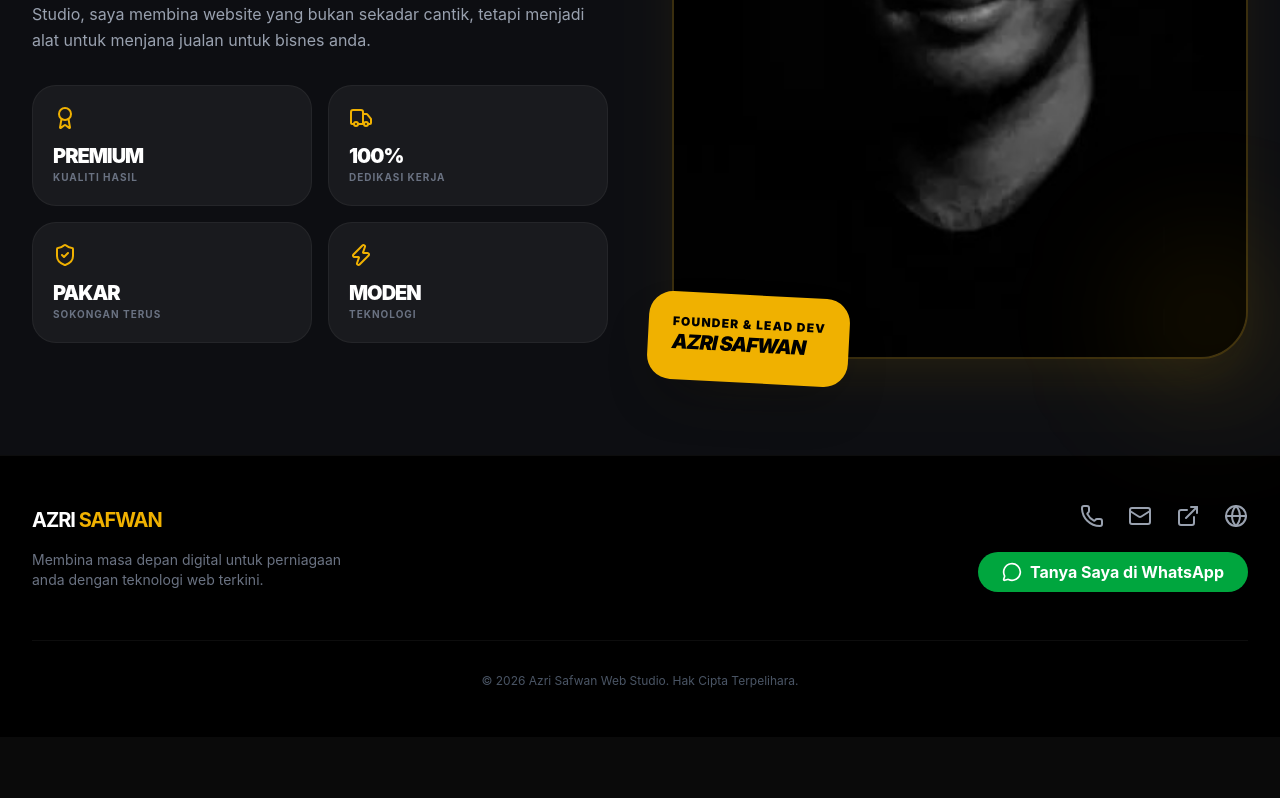
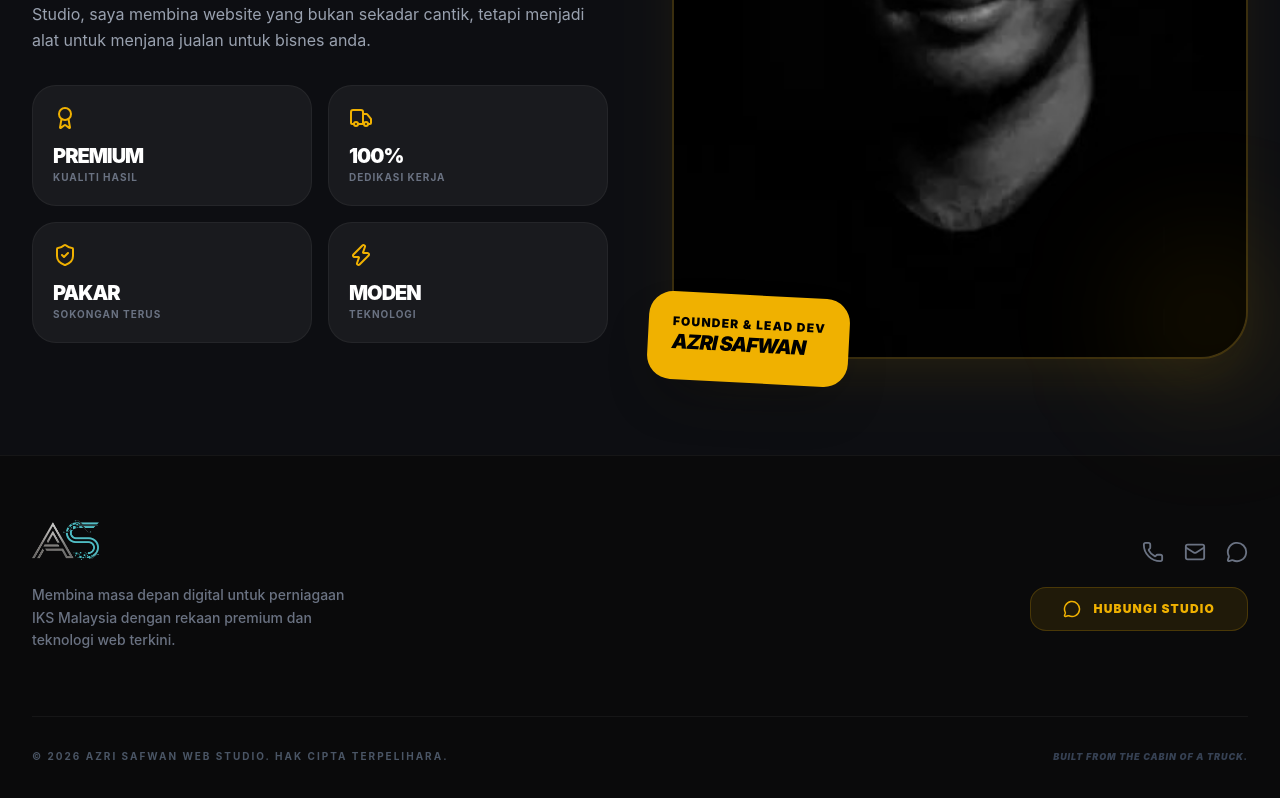
Before and after one commit to azrisafwan95/Azri-safwan-web-studio, a React (Vite) app: page / in a window 1280 px wide. Shown: the part 3301-4099 px from the top of the page. Before the commit the page ends 4038 px from the top, so only its background shows below. Built offline with nearby package versions, Linux system fonts and the light colour scheme.

Commit message:
Update Footer component with new social links and styles

```diff
--- a/src/components/Footer.tsx
+++ b/src/components/Footer.tsx
@@ -1,41 +1,62 @@
-import { Globe, Mail, Phone, MessageCircle, ExternalLink } from 'lucide-react';
+import { Mail, Phone, MessageCircle, LinkedIn, Github } from 'lucide-react';
 
 const Footer = () => {
+  const currentYear = new Date().getFullYear();
+  const phone = "601121281024";
+  const email = "azrisafwan.studio@gmail.com"; // Abang boleh tukar email ni nanti
+
   return (
-    <footer className="bg-black py-12 border-t border-white/5">
+    <footer className="bg-[#0a0a0b] py-16 border-t border-white/5">
       <div className="max-w-7xl mx-auto px-4 sm:px-6 lg:px-8">
-        <div className="flex flex-col md:flex-row justify-between items-center gap-8">
-          <div>
-            <div className="flex items-center space-x-2 mb-4">
-              <span className="text-xl font-bold tracking-tighter text-white">
-                AZRI <span className="text-yellow-500">SAFWAN</span>
-              </span>
+        <div className="flex flex-col md:flex-row justify-between items-start md:items-center gap-12">
+
+          {/* Logo & Description */}
+          <div className="flex flex-col items-start">
+            <div className="flex items-center mb-6">
+              <img
+                src="/logo-azri-safwan.png"
+                alt="Azri Safwan Logo"
+                className="h-10 w-auto opacity-80"
+              />
             </div>
-            <p className="text-gray-500 text-sm max-w-xs">
-              Membina masa depan digital untuk perniagaan anda dengan teknologi web terkini.
+            <p className="text-gray-500 text-sm max-w-xs leading-relaxed font-medium">
+              Membina masa depan digital untuk perniagaan IKS Malaysia dengan rekaan premium dan teknologi web terkini.
             </p>
           </div>
 
-          <div className="flex flex-col items-center md:items-end gap-6">
-            <div className="flex gap-6">
-              <a href="#" className="text-gray-400 hover:text-yellow-500 transition-colors"><Phone size={24} /></a>
-              <a href="#" className="text-gray-400 hover:text-yellow-500 transition-colors"><Mail size={24} /></a>
-              <a href="#" className="text-gray-400 hover:text-yellow-500 transition-colors"><ExternalLink size={24} /></a>
-              <a href="#" className="text-gray-400 hover:text-yellow-500 transition-colors"><Globe size={24} /></a>
+          {/* Contact & Socials */}
+          <div className="flex flex-col items-start md:items-end gap-6 w-full md:w-auto">
+            <div className="flex gap-5">
+              <a href={`tel:+${phone}`} className="text-gray-500 hover:text-yellow-500 transition-all hover:-translate-y-1">
+                <Phone size={22} />
+              </a>
+              <a href={`mailto:${email}`} className="text-gray-500 hover:text-yellow-500 transition-all hover:-translate-y-1">
+                <Mail size={22} />
+              </a>
+              {/* LinkedIn Placeholder - Bila abang dah ada link, letak kat href tu */}
+              <a href="#" className="text-gray-500 hover:text-yellow-500 transition-all hover:-translate-y-1">
+                <MessageCircle size={22} />
+              </a>
             </div>
 
             <a
-              href="https://wa.me/60123456789"
-              className="flex items-center gap-2 bg-green-600 hover:bg-green-700 text-white px-6 py-2 rounded-full font-bold transition-transform hover:scale-105"
+              href={`https://wa.me/${phone}?text=Salam Azri Safwan Studio. Saya ingin bertanya tentang servis website.`}
+              target="_blank"
+              rel="noopener noreferrer"
+              className="flex items-center gap-3 bg-yellow-500/10 border border-yellow-500/20 text-yellow-500 px-8 py-3 rounded-2xl font-black text-xs uppercase tracking-widest transition-all hover:bg-yellow-500 hover:text-black hover:shadow-[0_0_20px_rgba(234,179,8,0.3)]"
             >
-              <MessageCircle size={20} /> Tanya Saya di WhatsApp
+              <MessageCircle size={18} /> Hubungi Studio
             </a>
           </div>
         </div>
 
-        <div className="mt-12 pt-8 border-t border-white/5 text-center">
-          <p className="text-gray-600 text-xs">
-            © {new Date().getFullYear()} Azri Safwan Web Studio. Hak Cipta Terpelihara.
+        {/* Bottom Bar */}
+        <div className="mt-16 pt-8 border-t border-white/5 flex flex-col md:flex-row justify-between items-center gap-4">
+          <p className="text-gray-600 text-[10px] font-bold uppercase tracking-[0.2em]">
+            © {currentYear} Azri Safwan Web Studio. Hak Cipta Terpelihara.
+          </p>
+          <p className="text-gray-700 text-[9px] font-black uppercase tracking-widest italic">
+            Built from the cabin of a truck.
           </p>
         </div>
       </div>
```
